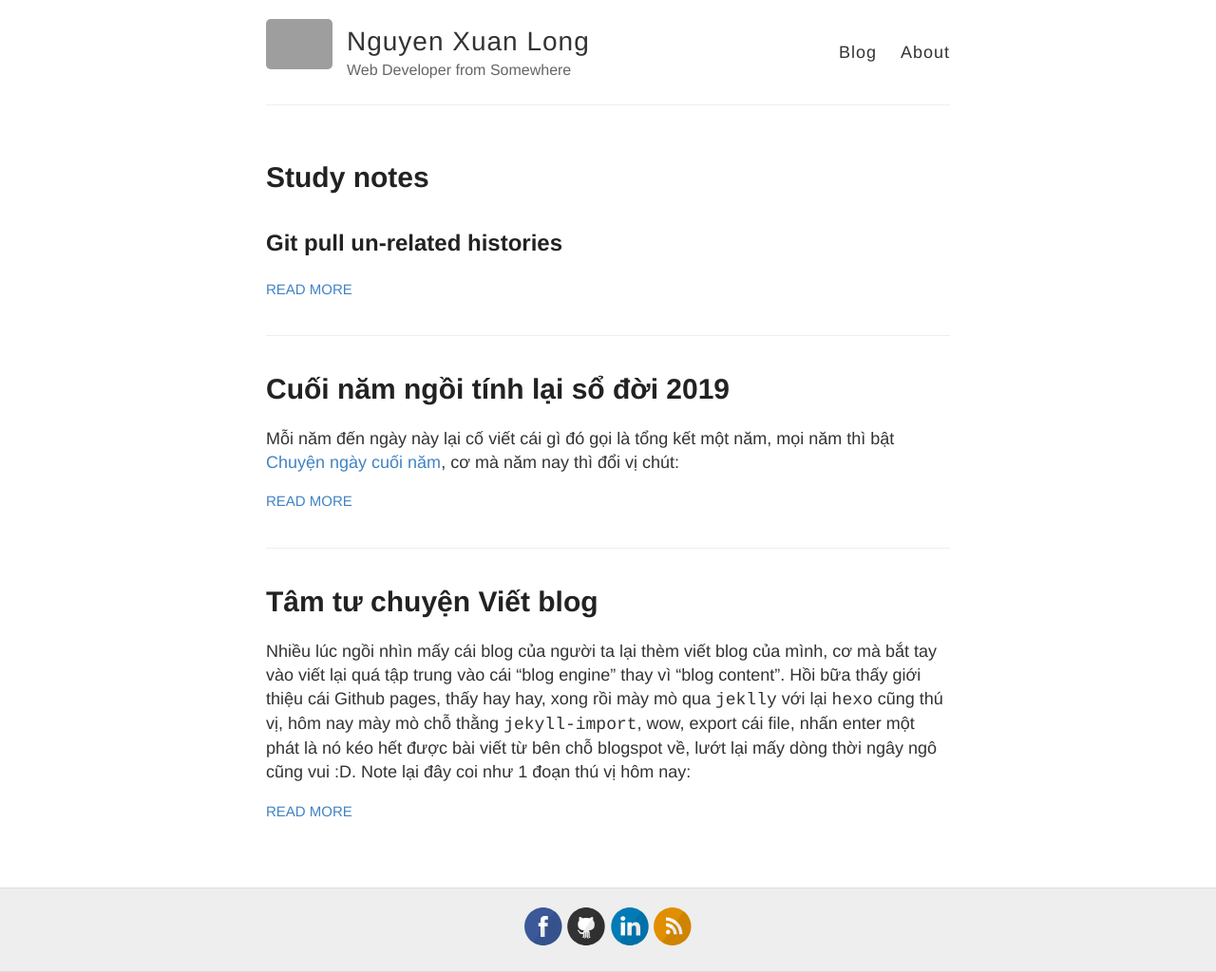
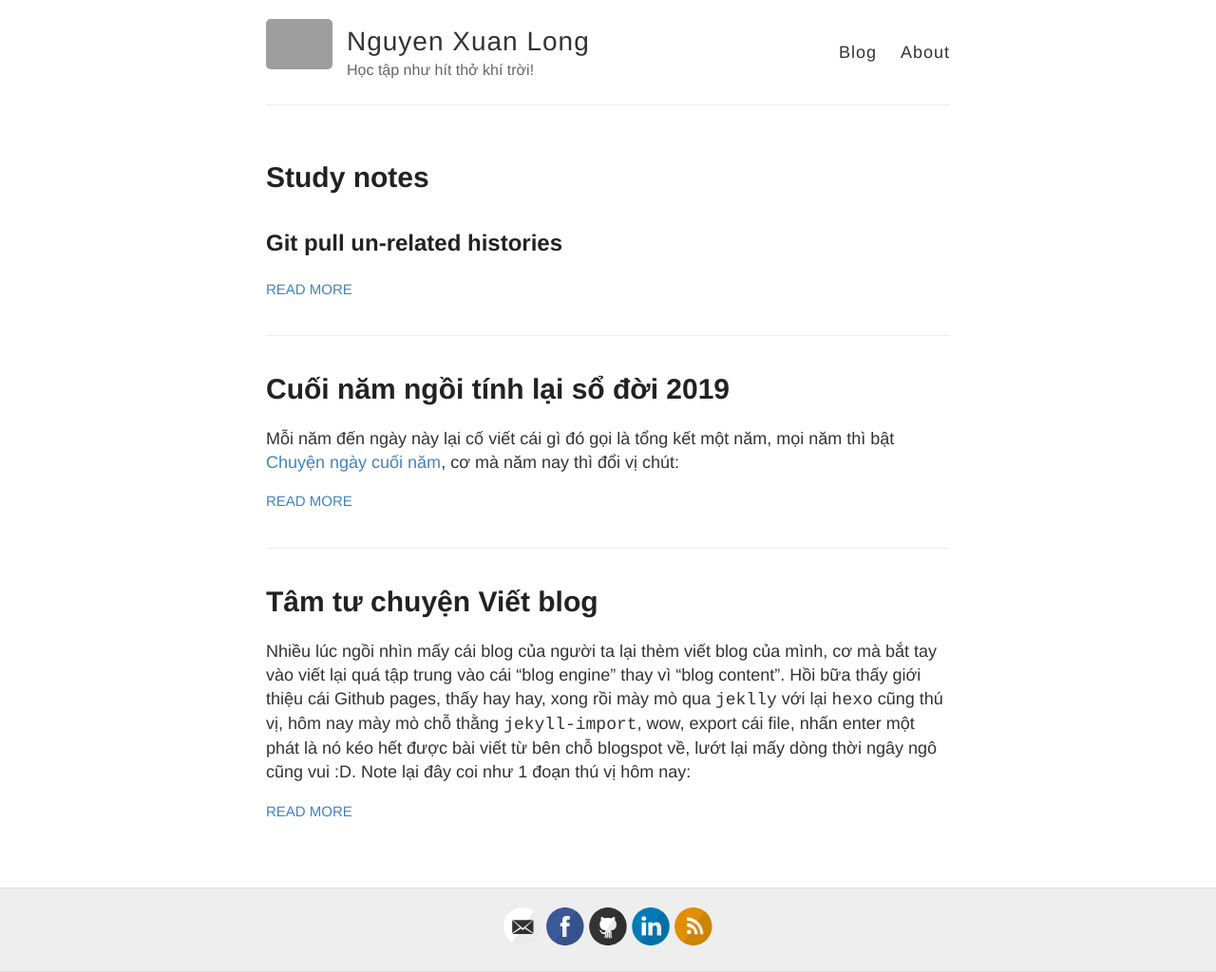
Before and after one commit to long-nguyenxuan/long-nguyenxuan.github.io, a Jekyll site: the page built from index.html, in a window 1280 px wide. Shown: the whole page at 95% size. Built offline with Jekyll 4.4.1, drawn with Linux system fonts in a browser that asks for light colours; part of the change alters nothing that is shown; grey boxes are pictures that could not be loaded.

Commit message:
update about

```diff
--- a/_config.yml
+++ b/_config.yml
@@ -6,7 +6,7 @@
 name: Nguyen Xuan Long
 
 # Short bio or description (displayed in the header)
-description: Web Developer from Somewhere
+description: Học tập như hít thở khí trời!
 
 # URL of your avatar or profile pic (you could use your GitHub profile pic)
 avatar: https://raw.githubusercontent.com/barryclark/jekyll-now/master/images/jekyll-logo.png
@@ -18,12 +18,12 @@ avatar: https://raw.githubusercontent.com/barryclark/jekyll-now/master/images/je
 # Includes an icon in the footer for each username you enter
 footer-links:
   dribbble:
-  email:
-  facebook: fb.me/longtth
+  email: long.nguyenxuan@outlook.com
+  facebook: longtth
   flickr:
   github: long-nguyenxuan
   instagram:
-  linkedin: longtth
+  linkedin: long-nguyenxuan
   pinterest:
   rss: anything # just type anything here for a working RSS icon
   twitter:
```
Also changed, not shown: 13 other files.
